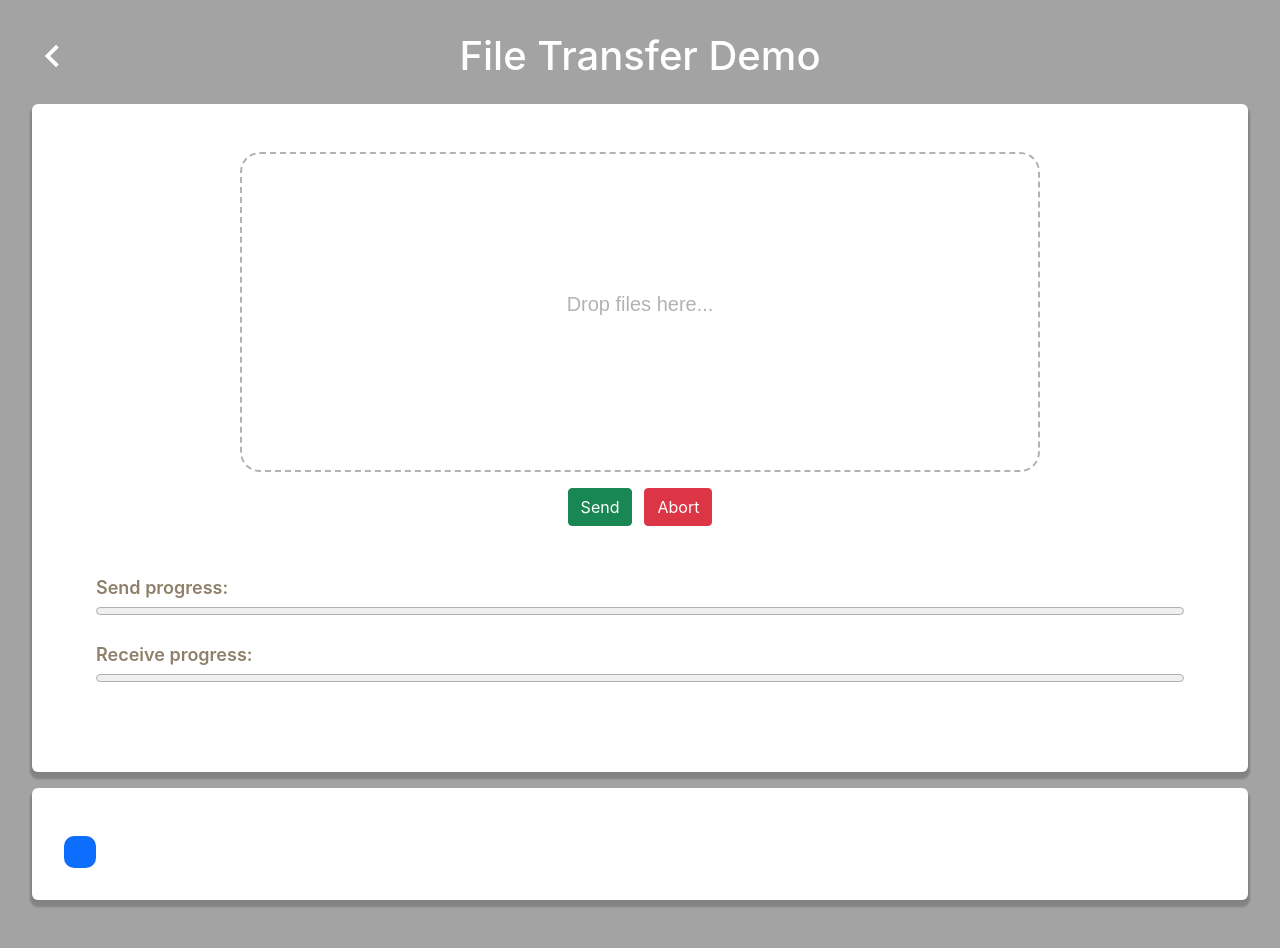
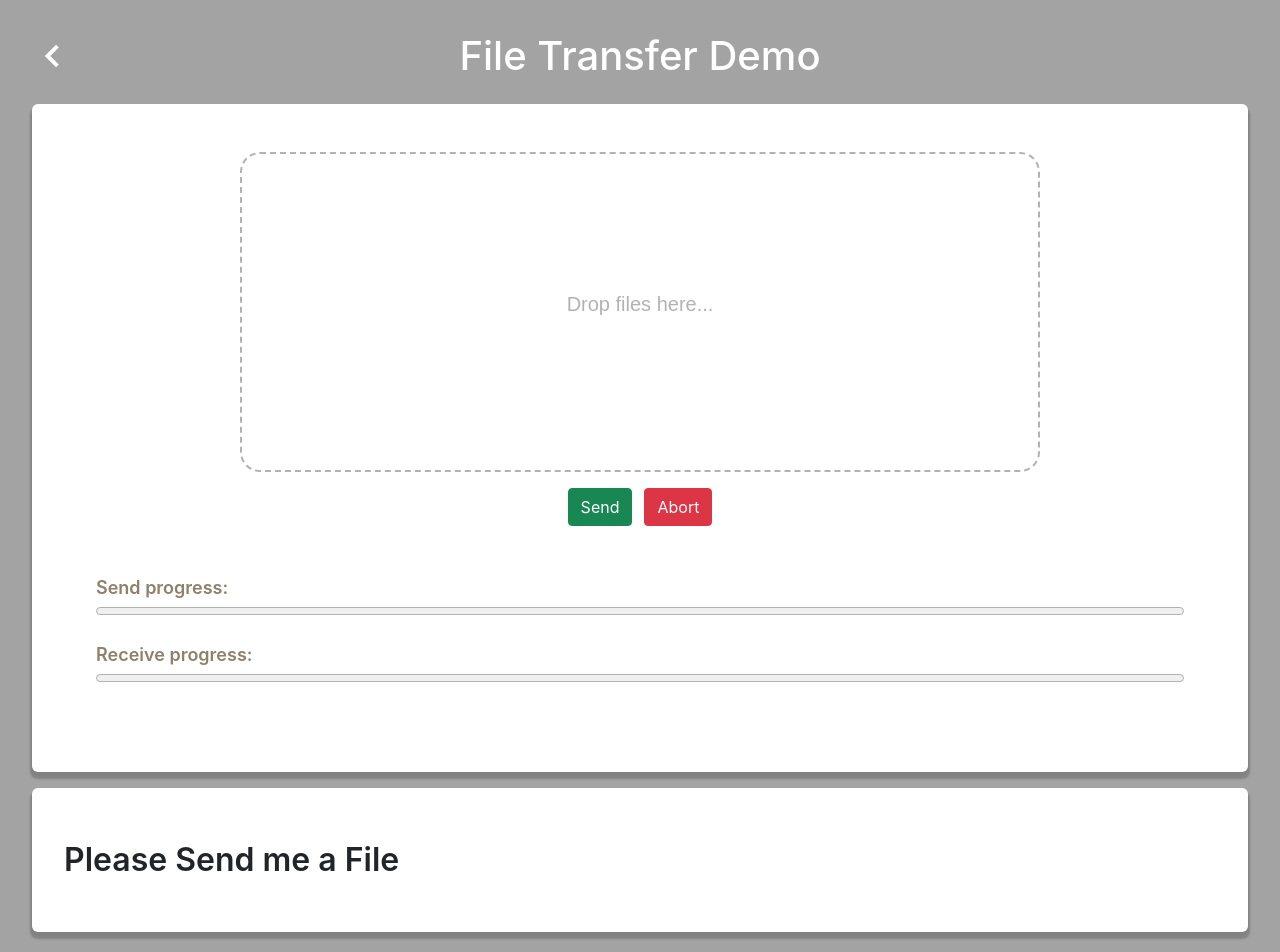
Before and after one commit to albert850904/webrtc-client, a React (Create React App) app: page /webrtc/file in a window 1280 px wide. Shown: the top 952 px of the page. Built offline with nearby package versions, Linux system fonts and the light colour scheme.

Commit message:
fix style

```diff
--- a/src/container/home/Home.module.scss
+++ b/src/container/home/Home.module.scss
@@ -16,6 +16,10 @@
       font-size: 2em;
       text-decoration: none;
       color: $color-earth-word;
+      word-break: break-all;
+      @media screen and (max-width: 720px) {
+        font-size: 1em;
+      }
     }
   }
 }
--- a/src/container/rtc-file/RtcFileTransfer.module.scss
+++ b/src/container/rtc-file/RtcFileTransfer.module.scss
@@ -13,6 +13,7 @@
 
     &__holder {
       width: 50rem;
+      max-width: 100%;
       height: 20rem;
       border: 2px dashed rgba(0, 0, 0, 0.3);
       border-radius: 20px;
@@ -35,6 +36,7 @@
 
     &__holder-hover {
       width: 50rem;
+      max-width: 100%;
       height: 20rem;
       border: 2px dashed;
       border-radius: 20px;
@@ -70,6 +72,10 @@
 
   .meta-info {
     padding: 2rem;
+    > p {
+      font-size: 2em;
+      font-weight: 600;
+    }
     &__text {
       margin-bottom: 1rem;
     }
--- a/src/container/rtc-file/RtcFileTransferContainer.js
+++ b/src/container/rtc-file/RtcFileTransferContainer.js
@@ -20,6 +20,7 @@ const RtcFileTransferContainer = () => {
   const [localChannel, setLocalChannel] = useState();
   const [remoteChannel, setRemoteChannel] = useState();
   const [sendProgress, setSendProgress] = useState(0);
+  const [isSendSuccess, setIsSendSuccess] = useState(false);
 
   /**
    * recording sender stage change
@@ -101,6 +102,7 @@ const RtcFileTransferContainer = () => {
         anchorRef.current.href = URL.createObjectURL(received);
         anchorRef.current.download = selectedFile.name;
         anchorRef.current.textContent = `Click to download '${selectedFile.name}' (${selectedFile.size} bytes)`;
+        setIsSendSuccess(true);
         closeDataChannels();
       }
     },
@@ -275,7 +277,10 @@ const RtcFileTransferContainer = () => {
       </div>
       <div className={`webrtc-card ${styles['meta-info']}`}>
         <div ref={byteRef} className={`${styles['meta-info__text']}`}></div>
-        <a ref={anchorRef} className={`${styles['meta-info__btn']}`}></a>
+        {!isSendSuccess && <p>Please Send me a File</p>}
+        {isSendSuccess && (
+          <a ref={anchorRef} className={`${styles['meta-info__btn']}`}></a>
+        )}
         <span id="status"></span>
       </div>
     </div>
```
